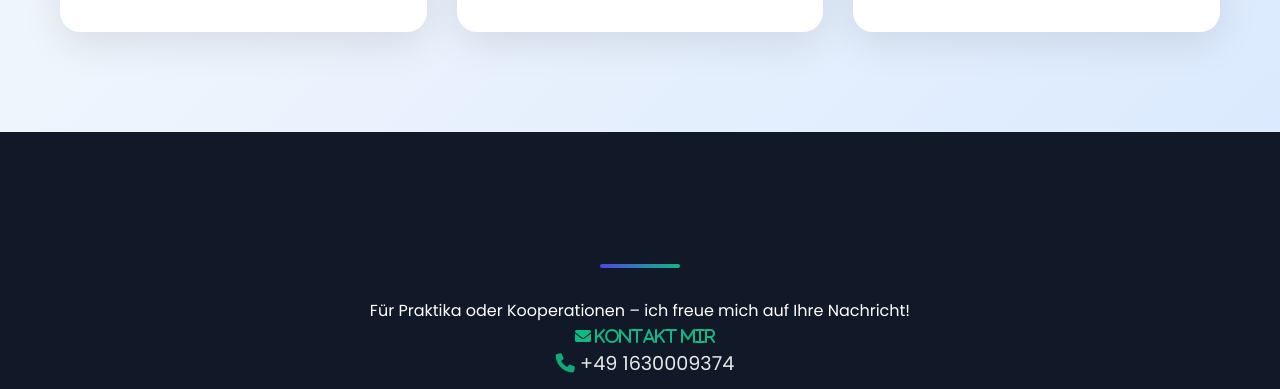
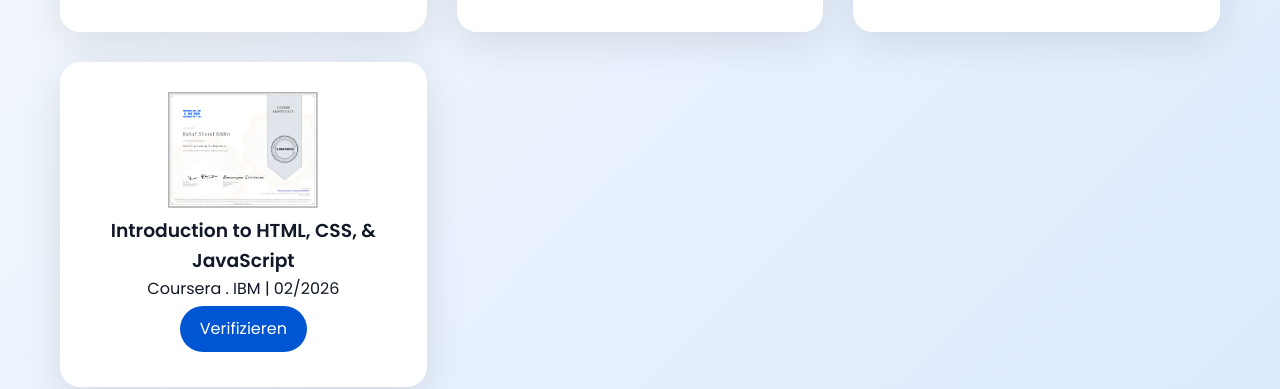
Before and after one commit to RAH-SH/protofolio, a plain HTML site: page index.html in a window 1280 px wide. Shown: the part 2885-3274 px from the top of the page. Drawn offline with Linux system fonts and the light colour scheme.

Commit message:
Add certificate card for HTML, CSS, & JavaScript course
Html &&CSS&&JavaJS

```diff
--- a/index.html
+++ b/index.html
@@ -528,6 +528,16 @@
 
                 <!-- <a href="https://www.credly.com/badges/dbdf9fb6-a2cd-4264-86ec-508ea3a87157/public_url" target="_blank" class="cert-link" style="display:inline-block; margin:5px; padding:10px 20px; background:#0056D2; color:var(--white); text-decoration:none; border-radius:25px;">Verifizieren</a> -->
             </div>
+
+            <div class="cert-card" style="background:var(--white); padding:30px; border-radius:20px; box-shadow:0 10px 40px rgba(0,0,0,0.1); text-align:center; transition:all 0.3s;">
+
+                <img src="images/2.jpg" alt="Coursera Java Certificate" width="150">
+                <h3>Introduction to HTML, CSS, & JavaScript</h3>
+                <p>Coursera . IBM | 02/2026</p>
+ <a href="https://coursera.org/share/a7d2da13df9e6f8d35b3d81503ad9ddd" target="_blank" class="cert-link" style="display:inline-block; margin:5px; padding:10px 20px; background:#0056D2; color:var(--white); text-decoration:none; border-radius:25px;">Verifizieren</a>
+
+                <!-- <a href="https://www.credly.com/badges/dbdf9fb6-a2cd-4264-86ec-508ea3a87157/public_url" target="_blank" class="cert-link" style="display:inline-block; margin:5px; padding:10px 20px; background:#0056D2; color:var(--white); text-decoration:none; border-radius:25px;">Verifizieren</a> -->
+            </div>
             <!-- HackerRank -->
 
 
```
